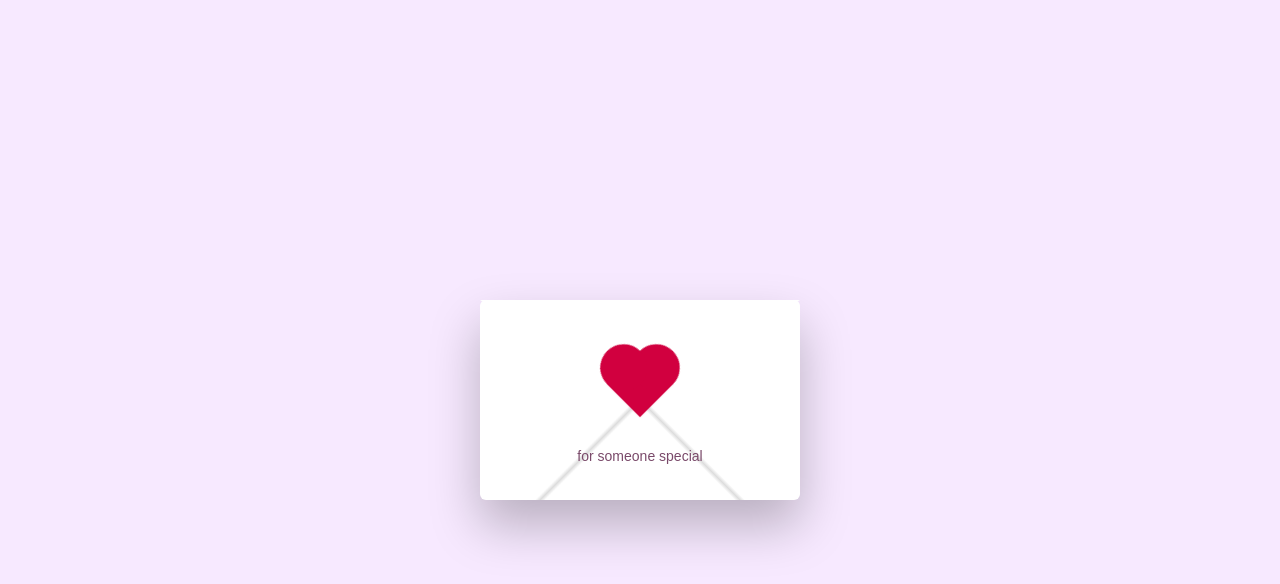
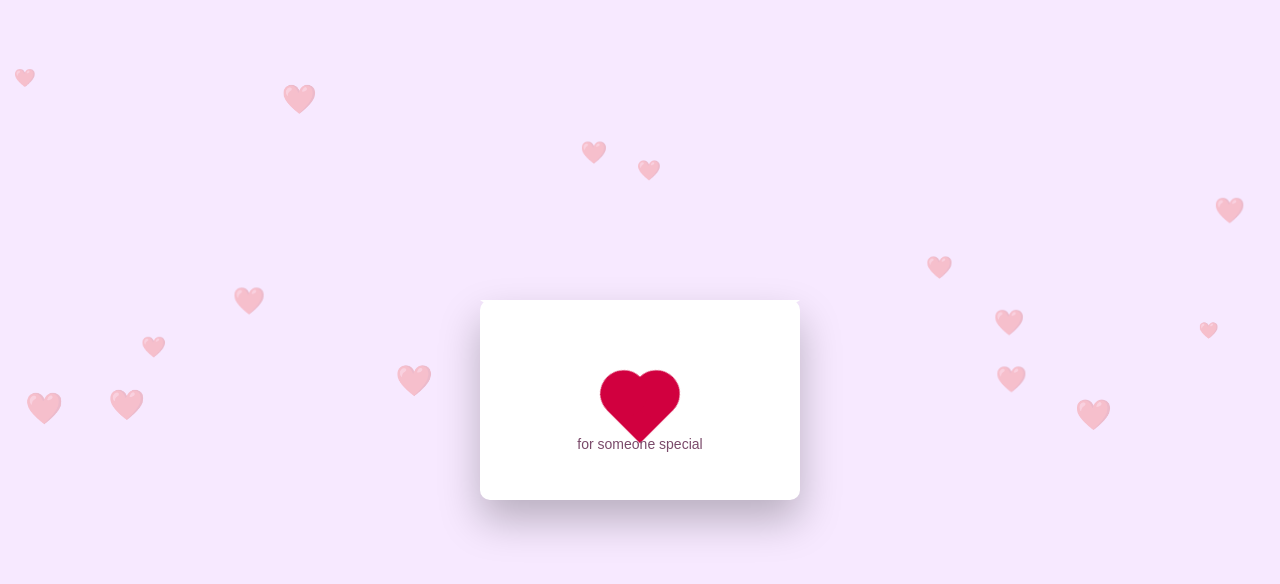
Before and after one commit to eduardgrierosu76-boop/i-love-u-baby-vega, a plain HTML site: page index.html in a window 1280 px wide. Drawn offline with Linux system fonts and the light colour scheme.

Commit message:
Update index.html

```diff
--- a/index.html
+++ b/index.html
@@ -12,7 +12,22 @@
     font-family: Arial;
   }
 
-  /* ✉️ ENVELOPE */
+  /* 💗 BACKGROUND HEARTS */
+  .bg-heart {
+    position: fixed;
+    z-index: 1;
+    pointer-events: none;
+    color: rgba(255, 0, 80, 0.25);
+    font-size: 18px;
+    animation: floatUp linear infinite;
+  }
+
+  @keyframes floatUp {
+    from { transform: translateY(100vh); }
+    to { transform: translateY(-10vh); }
+  }
+
+  /* ✉️ ENVELOPE WRAPPER */
   .envelope {
     width: 80vw;
     max-width: 320px;
@@ -36,36 +51,24 @@
     }
   }
 
-  /* 🧱 BODY (REAL ENVELOPE BASE) */
   .body {
     width: 100%;
     height: 100%;
     background: white;
+    border-radius: 10px;
     position: absolute;
-    border-radius: 6px;
-    box-shadow: 0 25px 50px rgba(0,0,0,0.25);
-
-    /* envelope X fold lines */
-    background-image:
-      linear-gradient(135deg, transparent 49%, #ddd 50%, transparent 51%),
-      linear-gradient(225deg, transparent 49%, #ddd 50%, transparent 51%);
+    box-shadow: 0 20px 40px rgba(0,0,0,0.25);
   }
 
-  /* 🔺 FLAP (REAL OPENING LID) */
   .flap {
     position: absolute;
     width: 100%;
-    height: 50%;
-    top: 0;
-    left: 0;
-
+    height: 100%;
     background: white;
-    clip-path: polygon(0 0, 100% 0, 50% 100%);
+    clip-path: polygon(0 0, 100% 0, 50% 55%);
     transform-origin: top;
-    transition: transform 0.9s ease;
-
+    transition: transform 1s ease;
     z-index: 3;
-    box-shadow: 0 10px 15px rgba(0,0,0,0.1);
   }
 
   .open .flap {
@@ -75,7 +78,7 @@
   /* ❤️ HEART */
   .center-heart {
     position: absolute;
-    top: 42%;
+    top: 55%;
     left: 50%;
     transform: translate(-50%, -50%) rotate(45deg);
     width: 45px;
@@ -105,10 +108,10 @@
   .center-heart::before { top: -22px; left: 0; }
   .center-heart::after { left: -22px; top: 0; }
 
-  /* 📝 TEXT (LOWERED) */
+  /* 📝 TEXT NOW INSIDE ENVELOPE */
   .subtitle {
     position: absolute;
-    top: 78%; /* LOWER than before */
+    top: 72%; /* under heart */
     left: 50%;
     transform: translate(-50%, -50%);
     font-size: 14px;
@@ -152,6 +155,21 @@
 
 <body>
 
+<!-- 💗 BACKGROUND HEARTS -->
+<script>
+for (let i = 0; i < 18; i++) {
+  const h = document.createElement("div");
+  h.className = "bg-heart";
+  h.innerText = "❤️";
+
+  h.style.left = Math.random() * 100 + "vw";
+  h.style.animationDuration = (6 + Math.random() * 6) + "s";
+  h.style.fontSize = (16 + Math.random() * 18) + "px";
+
+  document.body.appendChild(h);
+}
+</script>
+
 <!-- ✉️ ENVELOPE -->
 <div class="envelope" onclick="start()">
 
@@ -160,6 +178,7 @@
 
   <div class="center-heart"></div>
 
+  <!-- 📝 TEXT INSIDE ENVELOPE -->
   <div class="subtitle">for someone special</div>
 
 </div>
@@ -211,7 +230,7 @@ function start() {
 
   setTimeout(() => {
     envelope.style.opacity = "0";
-  }, 900);
+  }, 800);
 
   setTimeout(() => {
     document.querySelectorAll(".particle").forEach(p => {
```
